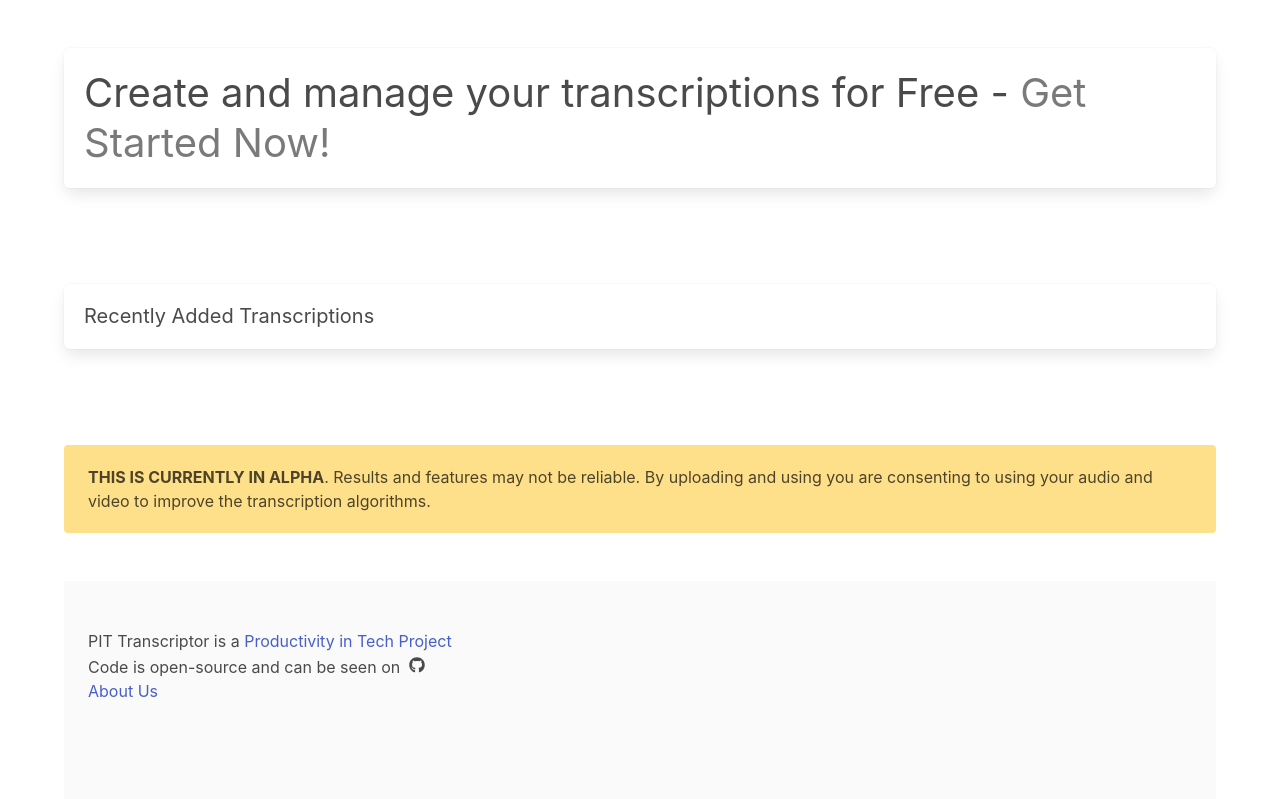
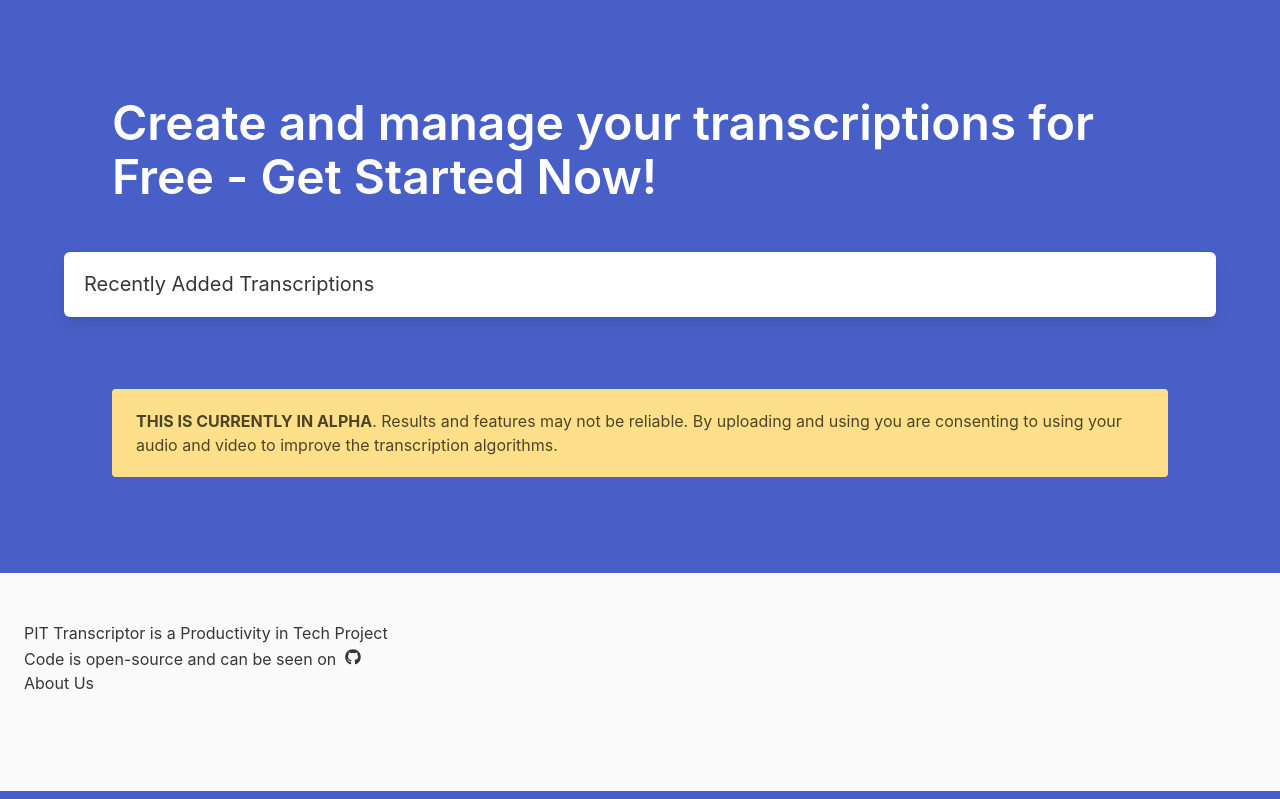
Before and after one commit to productivity-in-tech/pit_transcriptor_django, a Django app: page / in a window 1280 px wide. Shown: the part 70-869 px from the top of the page. Run offline with Django 3.2, Linux system fonts and the light colour scheme; data that the repository does not hold is empty; some libraries are stand-ins or nearby versions.

Commit message:
remove check_rss

```diff
--- a/check_rss.py
+++ /dev/null
@@ -1,2 +0,0 @@
-from django_q.tasks import async_task, result
-import feedparser
--- a/home/templates/index.html
+++ b/home/templates/index.html
@@ -1,7 +1,8 @@
 {% extends 'base.html' %}
 {% block content %}
+<section class="hero is-link is-fullheight-with-navbar">
 {% if user.is_authenticated %}
-  <section class="section">
+<section class="section">
     <div class="container">
     <div class="box">
       <div class="columns">
@@ -67,15 +68,15 @@
     </div>
 
     {% else %}
-    <div class="container box">
-      <h2 class="subtitle is-2"> Create and manage your transcriptions for Free -
-        <a href="{% url 'transcription_create' %}" class="has-text-grey">Get Started Now!</a></h2>
-    </div>
+      <div class="hero-body">
+      <h2 class="title is-1"> Create and manage your transcriptions for Free -
+        <a href="{% url 'transcription_create' %}"
+          class="has-text-white">Get Started Now!</a>
+      </h2>
+      </div>
     {% endif %}
-  </section>
-  <section class="section">
     {% include 'latest_transcriptions.html' %}
-  </section>
 
   {% include 'alpha_warning.html' %}
+</section>
 {% endblock %}
--- a/templates/base.html
+++ b/templates/base.html
@@ -7,7 +7,7 @@
 	<link rel="stylesheet" href="https://cdn.jsdelivr.net/npm/bulma@0.8.0/css/bulma.min.css">
 <style>
 .error-list {color: red;}
-  {% block styler %}{% endblock %}
+{% block styler %}{% endblock %}
 </style>
 	<script defer src="https://use.fontawesome.com/releases/v5.3.1/js/all.js">
 	</script>
@@ -15,6 +15,7 @@
 <body>
 <section class="hero is-info">
   <div class="hero-head">
+
     <nav class="navbar">
       <div class="container">
         <div class="navbar-brand">
@@ -24,6 +25,7 @@
             </h1>
           </div>
         </div>
+
         <div class="navbar-menu">
           <div class="navbar-end">
 
@@ -62,7 +64,8 @@
     </div>
     {% endif %}
     </div>
-    </nav> </div>
+  </nav>
+</div>
 
 </section>
 
@@ -87,10 +90,11 @@
 {% endif %}
 {% endfor %}
 {% endif %}
+
 {% block content %}
 {% endblock %}
-<div class="container">
-<footer class="footer">
+
+<footer class="footer has-text-dark">
 	<p>
 		PIT Transcriptor is a <a href="https://productivityintech.com" class="link">Productivity in Tech Project</a>
 	</p>
@@ -101,6 +105,5 @@
     <a href="{% url 'about' %}">About Us</a>
   </p>
 </footer>
-</div>
 </body>
 </html>
--- a/templates/latest_transcriptions.html
+++ b/templates/latest_transcriptions.html
@@ -1,6 +1,6 @@
     <div class="container">
         <div class="box">
-          <h2 class="subtitle">Recently Added Transcriptions</h2>
+          <h2 class="subtitle has-text-dark">Recently Added Transcriptions</h2>
         <div class="columns">
           {% for transcription in latest_transcriptions %}
           <div class="column">
@@ -21,7 +21,9 @@
               {% endif %}
               <div class="card-content">
                 <h1 class="title is-6">
-                  <a href="{% url 'transcription_detail' transcription.pk %}">{{ transcription }}</a>
+                  <a
+                    class="has-text-link"
+                    href="{% url 'transcription_detail' transcription.pk %}">{{ transcription }}</a>
                 </h1>
               </div>
           </div>
```
